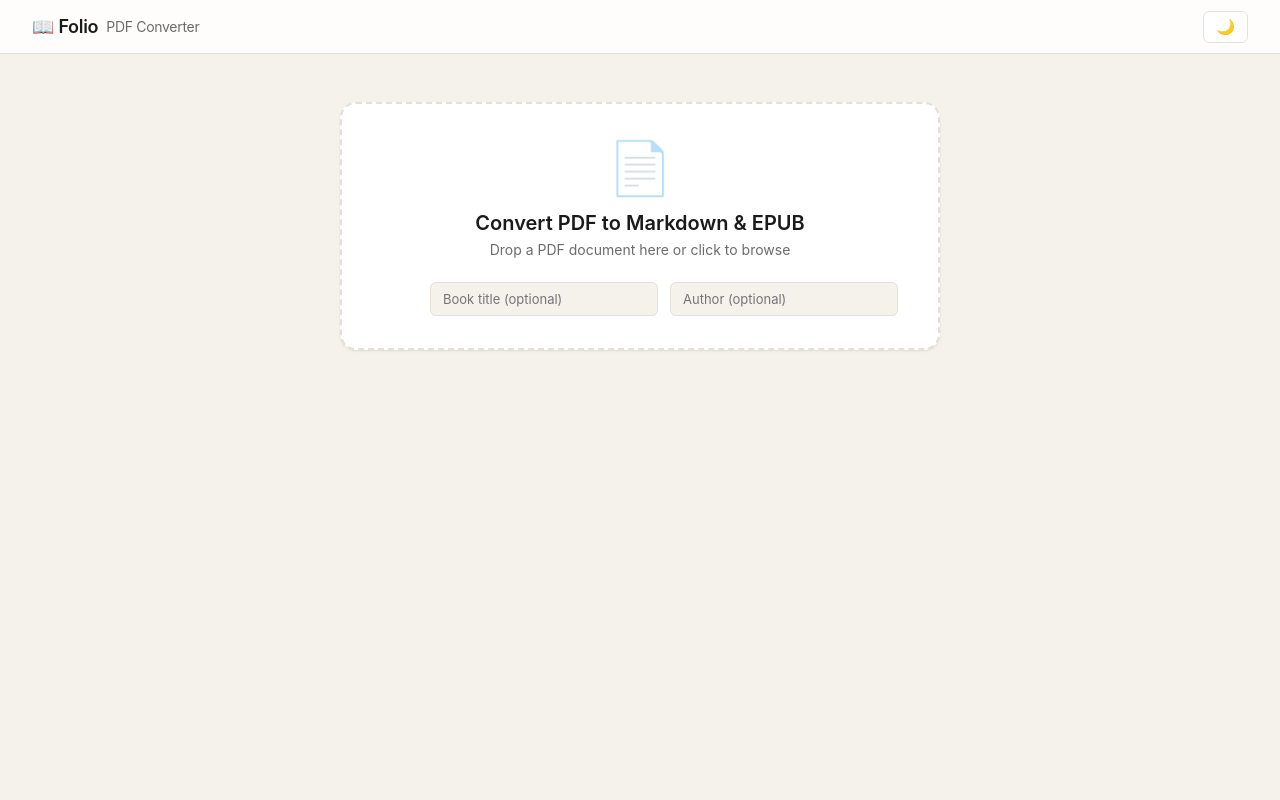
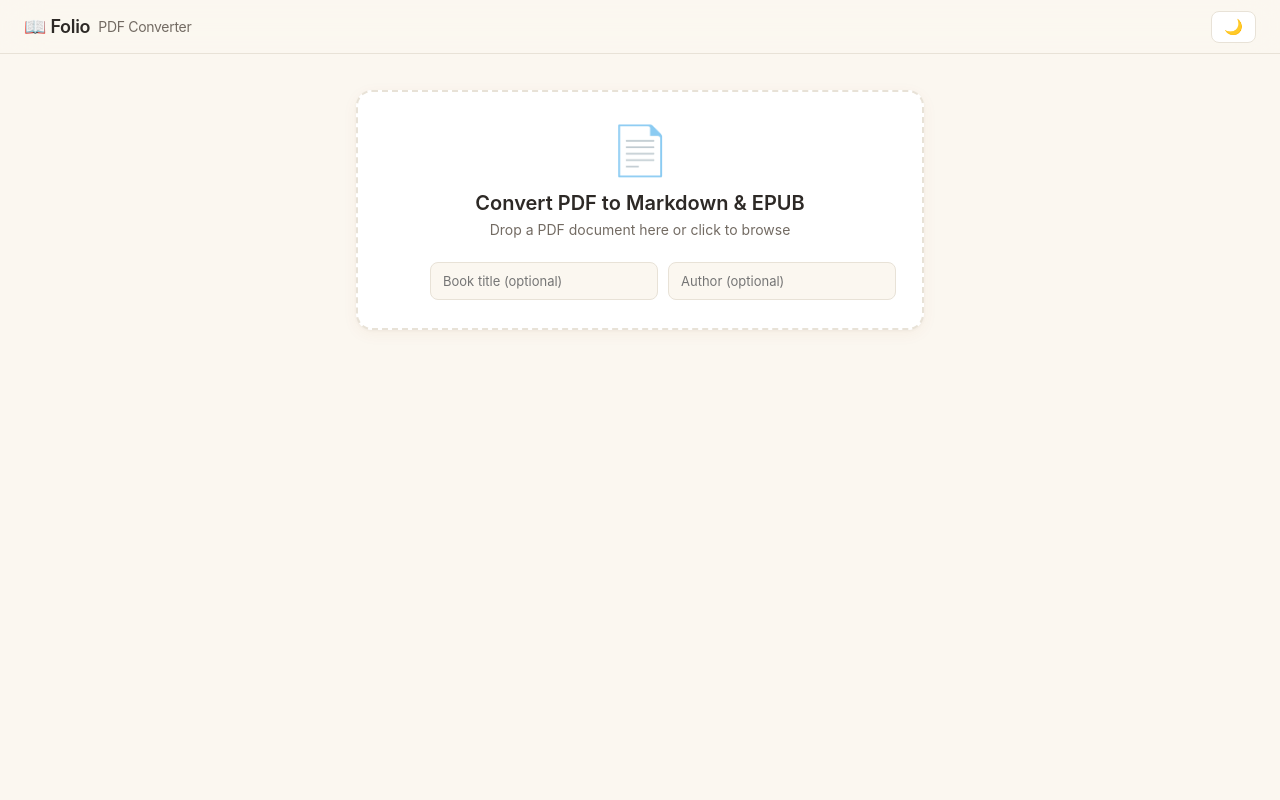
Before and after one commit to prvn2004/pdf-to-epub-ai, a FastAPI app: page / in a window 1280 px wide. Run offline with FastAPI, Linux system fonts and the light colour scheme.

Commit message:
style & perf: apply Claude warm amber wood theme, responsive mobile layout, unblock pause reactivity & page count progress

```diff
--- a/static/css/base.css
+++ b/static/css/base.css
@@ -8,10 +8,11 @@ body {
   font-family: var(--font);
   background: var(--bg);
   color: var(--text);
-  height: 100vh;
+  min-height: 100vh;
   display: flex;
   flex-direction: column;
-  overflow: hidden;
+  overflow-x: hidden;
+  overflow-y: auto;
   -webkit-font-smoothing: antialiased;
 }
 
@@ -23,4 +24,4 @@ body {
 ::-webkit-scrollbar { width: 6px; }
 ::-webkit-scrollbar-track { background: transparent; }
 ::-webkit-scrollbar-thumb { background: var(--border); border-radius: 3px; }
-::-webkit-scrollbar-thumb:hover { background: #ccc; }
+::-webkit-scrollbar-thumb:hover { background: var(--accent); }
--- a/static/css/components.css
+++ b/static/css/components.css
@@ -4,8 +4,8 @@ header {
   display: flex;
   align-items: center;
   justify-content: space-between;
-  padding: 0 32px;
-  background: rgba(255,255,255,0.85);
+  padding: 0 24px;
+  background: rgba(251, 247, 240, 0.88);
   backdrop-filter: blur(20px);
   -webkit-backdrop-filter: blur(20px);
   border-bottom: 1px solid var(--border);
@@ -48,10 +48,10 @@ html[data-theme="dark"] header {
 
 /* Main Container Layout */
 .app-container {
-  max-width: 640px;
+  max-width: 600px;
   width: 100%;
-  margin: 48px auto;
-  padding: 0 20px;
+  margin: 36px auto;
+  padding: 0 16px;
   display: flex;
   flex-direction: column;
   gap: 20px;
@@ -62,7 +62,7 @@ html[data-theme="dark"] header {
   background: var(--surface);
   border: 1px solid var(--border);
   border-radius: 16px;
-  padding: 32px;
+  padding: 28px;
   box-shadow: var(--shadow);
   transition: all var(--transition);
 }
@@ -80,18 +80,18 @@ html[data-theme="dark"] header {
   border-color: var(--accent);
   background: var(--accent-dim);
 }
-.dropzone-card .icon { font-size: 52px; margin-bottom: 12px; opacity: 0.5; }
+.dropzone-card .icon { font-size: 48px; margin-bottom: 12px; opacity: 0.8; color: var(--accent); }
 .dropzone-card h2 { font-size: 20px; font-weight: 600; margin-bottom: 6px; color: var(--text); }
 .dropzone-card p { font-size: 14px; color: var(--text-secondary); margin-bottom: 16px; }
 
 .meta-row {
-  display: flex; gap: 12px; margin-top: 8px; width: 100%; max-width: 420px;
+  display: flex; gap: 10px; margin-top: 8px; width: 100%; max-width: 420px;
 }
 .meta-row input {
   flex: 1;
   border: 1px solid var(--border);
   border-radius: var(--radius-sm);
-  padding: 8px 12px;
+  padding: 10px 12px;
   font-size: 13px;
   font-family: var(--font);
   background: var(--bg);
--- a/static/css/variables.css
+++ b/static/css/variables.css
@@ -1,35 +1,35 @@
 /* ═══════════════════════════════════════════════════════════════════════════
    FOLIO — Design System Variables & Tokens
-   Inspired by Apple Books & Steve Jobs' love for simplicity
+   Claude / Book Warm Warm Wood & Warm Amber Theme
    ═══════════════════════════════════════════════════════════════════════════ */
 
 :root, html[data-theme="light"] {
-  --bg: #f5f1eb;
+  --bg: #fbf7f0;
   --surface: #ffffff;
-  --text: #1a1a1a;
-  --text-secondary: #6b6b6b;
-  --text-tertiary: #999999;
-  --accent: #0071e3;
-  --accent-dim: #e8f0fe;
-  --border: #e5e0d8;
-  --pane-left-bg: #e8e4dc;
-  --shadow: 0 1px 3px rgba(0,0,0,0.06), 0 1px 2px rgba(0,0,0,0.04);
-  --radius: 10px;
-  --radius-sm: 6px;
+  --text: #2d2926;
+  --text-secondary: #736b63;
+  --text-tertiary: #a1978d;
+  --accent: #d97706; /* Claude-esque warm orange/amber */
+  --accent-hover: #b45309;
+  --accent-dim: #fef3c7;
+  --border: #e8e2d7;
+  --shadow: 0 4px 16px rgba(180, 83, 9, 0.05), 0 1px 3px rgba(0, 0, 0, 0.04);
+  --radius: 12px;
+  --radius-sm: 8px;
   --transition: 0.2s ease;
-  --font: -apple-system, BlinkMacSystemFont, 'Segoe UI', 'Georgia', serif;
+  --font: -apple-system, BlinkMacSystemFont, 'Segoe UI', Georgia, serif;
   --font-mono: 'SF Mono', 'Cascadia Code', 'Consolas', monospace;
 }
 
 html[data-theme="dark"] {
-  --bg: #1c1c1e;
-  --surface: #2c2c2e;
-  --text: #f2f2f7;
-  --text-secondary: #a1a1a6;
-  --text-tertiary: #636366;
-  --accent: #0a84ff;
-  --accent-dim: #1c2c3e;
-  --border: #38383a;
-  --pane-left-bg: #121212;
-  --shadow: 0 1px 3px rgba(0,0,0,0.4);
+  --bg: #1c1917;
+  --surface: #292524;
+  --text: #f5f5f4;
+  --text-secondary: #a8a29e;
+  --text-tertiary: #78716c;
+  --accent: #f59e0b;
+  --accent-hover: #d97706;
+  --accent-dim: #451a03;
+  --border: #44403c;
+  --shadow: 0 4px 16px rgba(0, 0, 0, 0.4);
 }
```
Also changed, not shown: other parts of static/css/components.css (+50 -10 lines), app/services/pipeline_service.py (+57 -61 lines), static/js/main.js (+14 -8 lines).
